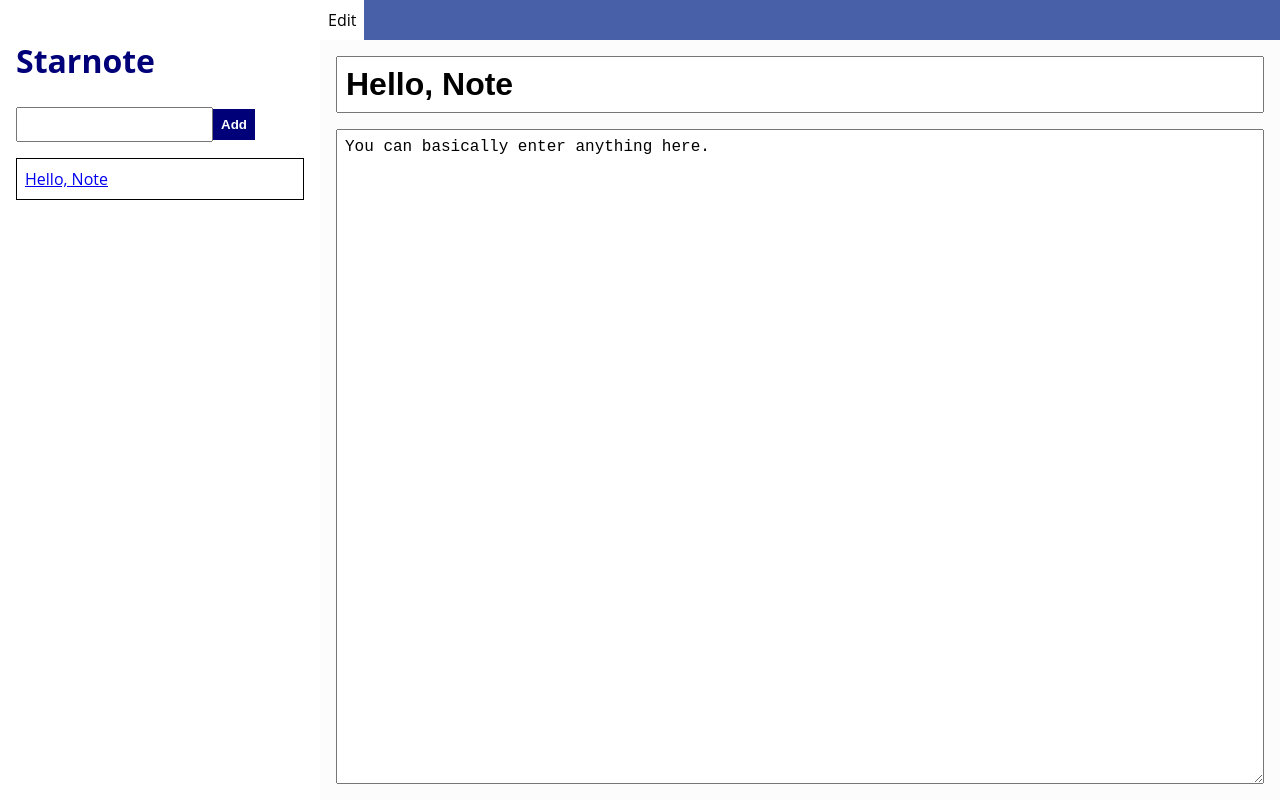
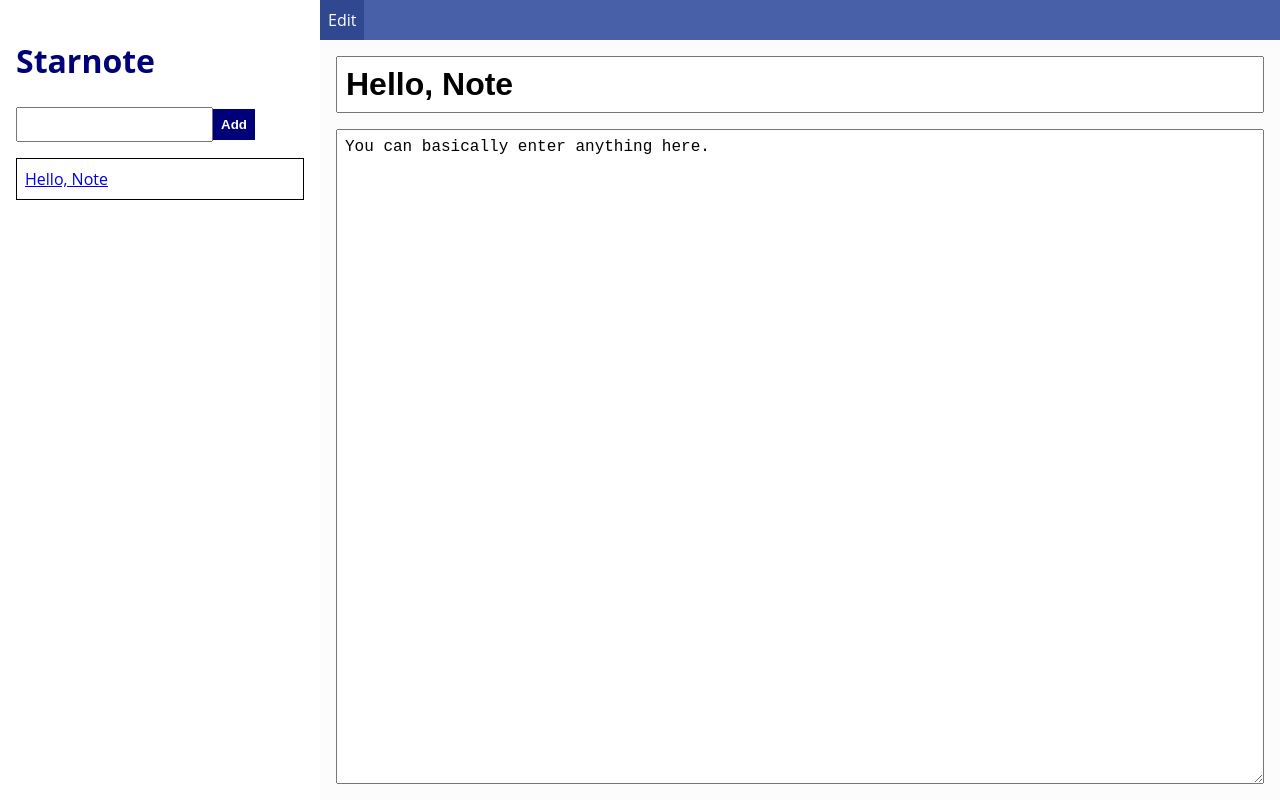
Before and after one commit to pontakornth/starnote, a React (Vite) app: page / in a window 1280 px wide. Built offline with nearby package versions, Linux system fonts and the light colour scheme.

Commit message:
styling: Change tab color

```diff
--- a/src/components/TheEditor.module.css
+++ b/src/components/TheEditor.module.css
@@ -25,14 +25,11 @@
 
 .tab {
 	padding: .5rem;
-	background: #fff;
 	cursor: pointer;
-}
-
-.tab:not(.isActive):hover {
 	background:	#304890;
 	color: #fff;
 }
+
 
 .tab.isActive {
 	background: #000078;
```
